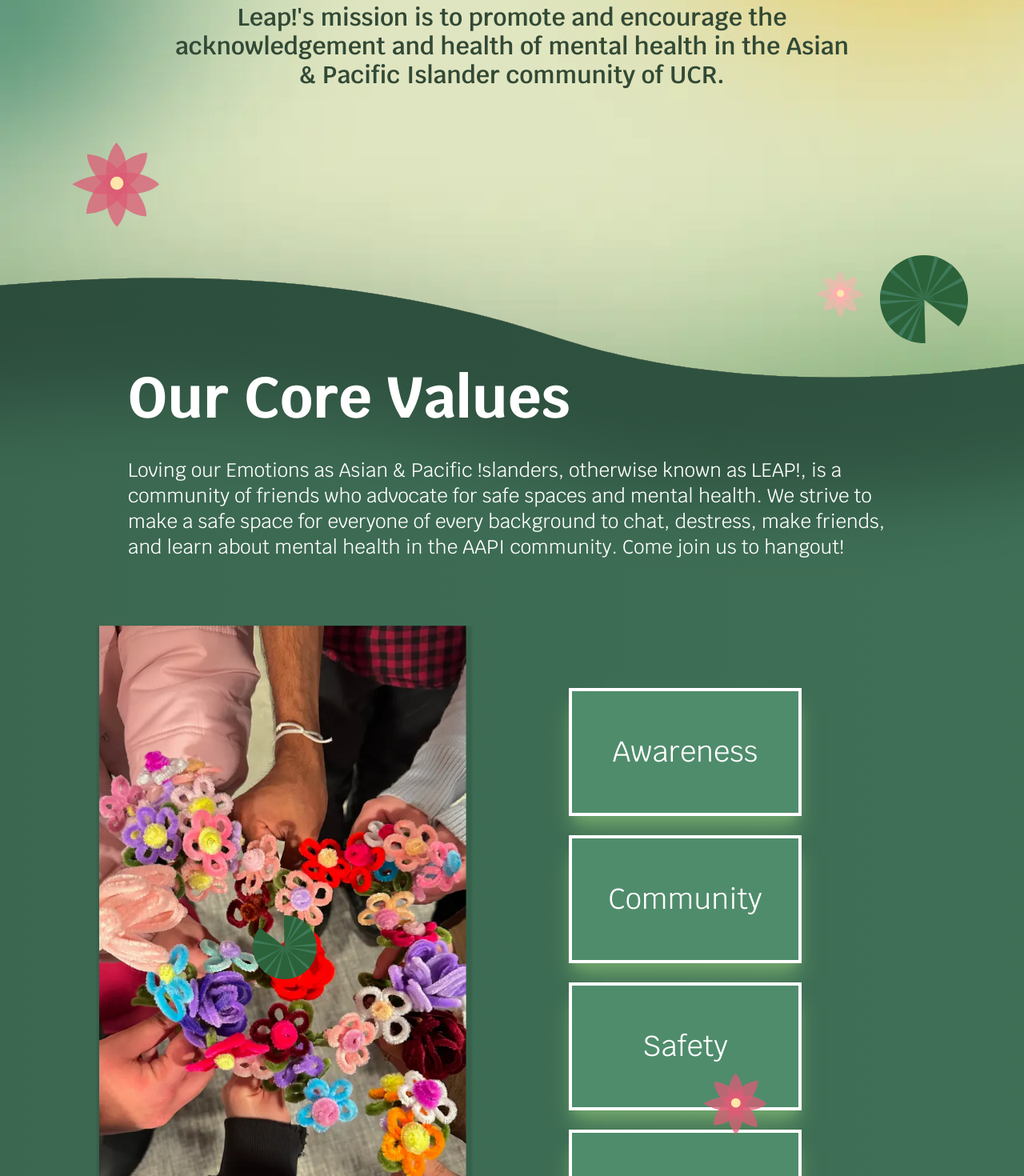
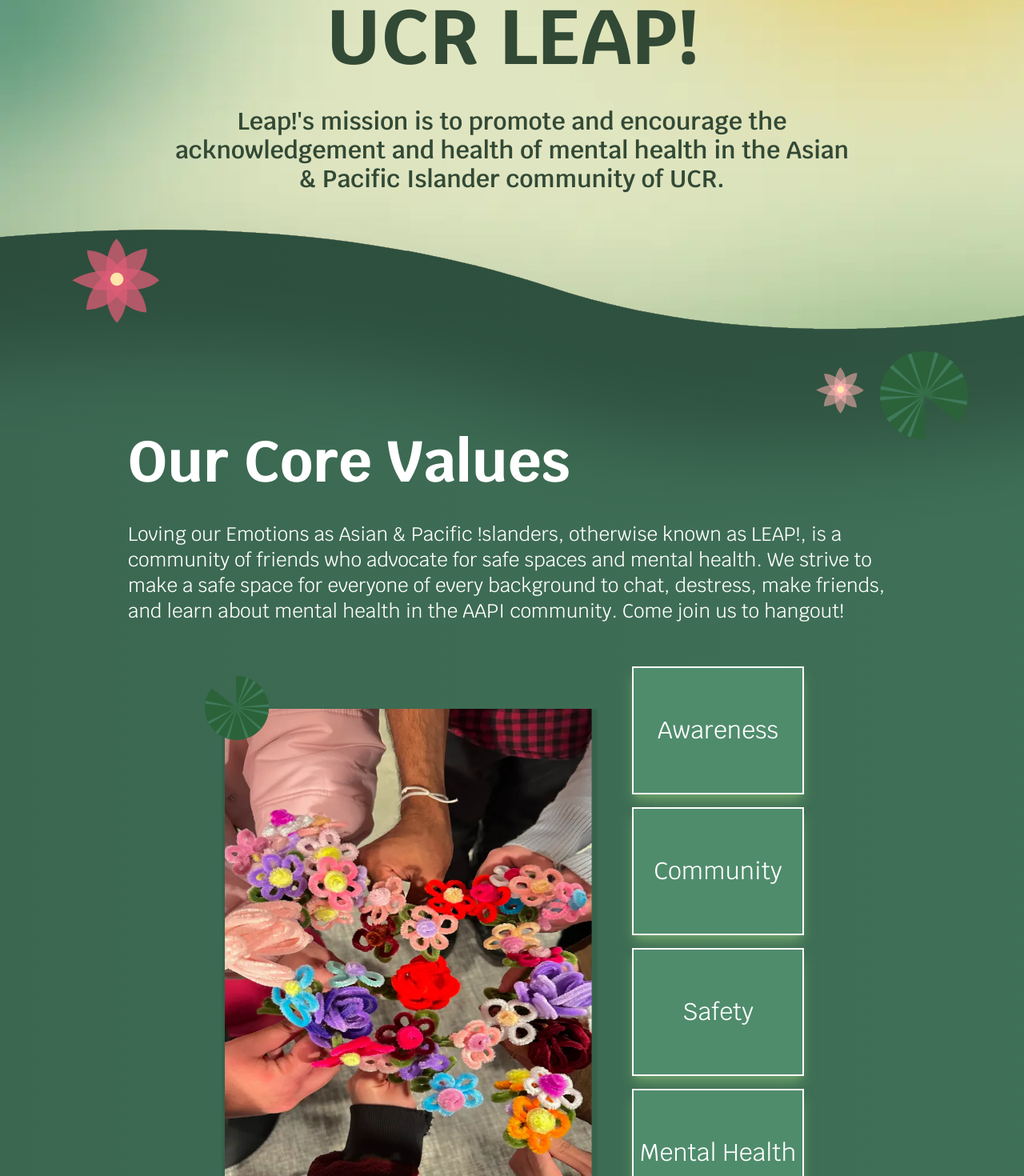
Before and after one commit to acm-ucr/leap-website, a Next.js app: page / in a window 1280 px wide. Shown: the part 340-1810 px from the top of the page at 80% size. Built offline with nearby package versions, Linux system fonts and the light colour scheme; what tailwindcss-animated would draw is missing.

Commit message:
fix spacing and some code quality

```diff
--- a/src/app/page.tsx
+++ b/src/app/page.tsx
@@ -12,7 +12,7 @@ const Home = () => {
       <Image
         src={valuesBg}
         alt="Background Image"
-        className="absolute top-[218px] -z-20 h-full w-full object-cover md:top-[250px] lg:top-[300px] xl:top-[420px]"
+        className="absolute top-[30vh] -z-20 h-full w-full object-cover sm:top-[35vh] md:top-[40vh] lg:top-[45vh]"
       />
       <Header />
       <CoreValues />
--- a/src/components/home/CoreValues.tsx
+++ b/src/components/home/CoreValues.tsx
@@ -1,18 +1,16 @@
 const CoreValues = () => {
   return (
-    <div className="relative flex items-center justify-center">
-      <div className="w-3/4 text-left">
-        <div className="font-leap text-4xl font-bold text-white sm:text-5xl lg:text-7xl">
-          Our Core Values
-        </div>
-        <p className="mt-10 font-leap text-xl text-white md:text-2xl">
-          Loving our Emotions as Asian & Pacific !slanders, otherwise known as
-          LEAP!, is a community of friends who advocate for safe spaces and
-          mental health. We strive to make a safe space for everyone of every
-          background to chat, destress, make friends, and learn about mental
-          health in the AAPI community. Come join us to hangout!
-        </p>
+    <div className="relative mt-[-30vh] flex w-3/4 flex-col items-start justify-center text-left sm:mt-[-30vh] md:mt-[-30vh] lg:mt-[-10vh]">
+      <div className="font-leap text-4xl font-bold text-white sm:text-5xl lg:text-7xl">
+        Our Core Values
       </div>
+      <p className="mt-10 font-leap text-xl text-white md:text-2xl">
+        Loving our Emotions as Asian & Pacific !slanders, otherwise known as
+        LEAP!, is a community of friends who advocate for safe spaces and mental
+        health. We strive to make a safe space for everyone of every background
+        to chat, destress, make friends, and learn about mental health in the
+        AAPI community. Come join us to hangout!
+      </p>
     </div>
   );
 };
--- a/src/components/home/Header.tsx
+++ b/src/components/home/Header.tsx
@@ -8,13 +8,13 @@ import Image from "next/image";
 
 const Header = () => {
   return (
-    <div className="relative flex h-screen w-full flex-col items-center justify-center">
+    <div className="relative flex h-screen w-full flex-col items-center justify-center md:h-[110vh] lg:h-[120vh]">
       <Image
         src={headerBg}
         alt="Home Header"
         className="absolute top-0 -z-30 min-h-screen w-screen object-fill"
       />
-      <div className="flex w-2/3 flex-col items-center justify-center gap-5 sm:mt-[-120vh] md:mt-[-15vh]">
+      <div className="mt-[-25vh] flex w-2/3 flex-col items-center justify-center gap-4 md:mt-[-20vh] md:gap-10 lg:mt-[-10vh] xl:mt-[-5vh]">
         <motion.div
           transition={{
             duration: 0.7,
@@ -22,10 +22,9 @@ const Header = () => {
           }}
           initial={{ opacity: 0, scale: 0.7 }}
           whileInView={{ opacity: 1, scale: 1 }}
+          className="text-center font-leap text-4xl font-bold text-leap-dark-green md:text-6xl lg:text-8xl"
         >
-          <div className="text-center font-leap text-4xl font-bold text-leap-dark-green md:text-6xl lg:text-8xl">
-            UCR LEAP!
-          </div>
+          UCR LEAP!
         </motion.div>
         <motion.div
           transition={{
@@ -34,12 +33,11 @@ const Header = () => {
           }}
           initial={{ opacity: 0, y: 50 }}
           whileInView={{ opacity: 1, y: 0 }}
+          className="text-center font-leap text-xl font-semibold text-leap-dark-green md:text-2xl lg:text-3xl"
         >
-          <div className="text-center font-leap text-xl font-semibold text-leap-dark-green md:text-2xl lg:text-3xl">
-            Leap!'s mission is to promote and encourage the acknowledgement and
-            health of mental health in the Asian & Pacific Islander community of
-            UCR.
-          </div>
+          Leap!'s mission is to promote and encourage the acknowledgement and
+          health of mental health in the Asian & Pacific Islander community of
+          UCR.
         </motion.div>
         <div className="absolute flex translate-x-[80%] translate-y-[325%] items-center justify-center gap-5 sm:translate-x-[180%] md:translate-x-[200%] md:translate-y-[390%] lg:translate-x-[180%] lg:translate-y-[370%] xl:translate-x-[250%] xl:translate-y-[340%]">
           <motion.div
--- a/src/components/home/ValueBox.tsx
+++ b/src/components/home/ValueBox.tsx
@@ -6,18 +6,18 @@ import redFlower from "@/public/assets/redFlower.svg";
 
 const ValueBox = () => {
   const topics = ["Awareness", "Community", "Safety", "Mental Health"];
-
   return (
-    <div className="flex min-h-[300px] items-center justify-center md:min-h-[450px] lg:min-h-[650px]">
-      <div className="grid w-full grid-cols-1 gap-6">
+    <div className="w-xs lg:w-md grid w-full grid-cols-1 items-center justify-center gap-4">
       {topics.map((topic, index) => (
         <motion.div
-            key={index}
           initial={{ y: -20, opacity: 0 }}
           whileInView={{ y: 0, opacity: 1 }}
           transition={{ duration: 0.3, delay: 0.15 * index }}
         >
-            <div className="flex h-[10vh] w-full items-center justify-center border-4 border-white bg-leap-mid-green p-6 text-center font-leap text-2xl text-white shadow-xl shadow-leap-light-green sm:text-3xl md:h-[20vh] lg:text-4xl">
+          <div
+            key={index}
+            className="w-15/16 md:w-14/15 lg:w-7/8 flex h-20 items-center justify-center border-2 border-white bg-leap-mid-green p-2 text-center font-leap text-2xl text-white shadow-lg shadow-leap-light-green lg:h-40 lg:text-3xl"
+          >
             {topic}
           </div>
         </motion.div>
@@ -32,7 +32,6 @@ const ValueBox = () => {
         </motion.div>
       </div>
     </div>
-    </div>
   );
 };
 
--- a/src/components/home/ValuesContainer.tsx
+++ b/src/components/home/ValuesContainer.tsx
@@ -7,9 +7,9 @@ import { motion } from "motion/react";
 
 const ValuesContainer = () => {
   return (
-    <div className="md:pt-15 flex h-full w-full flex-row items-center justify-evenly pb-11 lg:pt-20">
+    <div className="flex flex-row items-center justify-center gap-x-10 py-10 lg:pb-24">
       <motion.div
-        className="flex items-center justify-evenly"
+        className="flex items-center justify-center md:mt-20 lg:mt-16"
         initial={{ opacity: 0 }}
         whileInView={{ x: ["-5%", "0%"], y: ["20%", "0%"], opacity: 1 }}
         transition={{ duration: 0.5, delay: 0.1 }}
@@ -17,25 +17,32 @@ const ValuesContainer = () => {
         <Image
           src={FlowerImg}
           alt="Flowers"
-          className="h-full w-[200px] object-fill md:w-[300px] lg:w-[475px]"
+          className="h-[300px] w-[200px] md:h-[450px] md:w-[300px] lg:h-[650px] lg:w-[475px]"
         />
+        <div className="absolute translate-x-[-100%] translate-y-[-200%] md:translate-x-[-170%] md:translate-y-[-280%] lg:translate-x-[-270%] lg:translate-y-[-405%]">
           <motion.div
             initial={{ opacity: 0, x: -50 }}
             whileInView={{ opacity: 1, x: 0, rotate: 360 }}
             transition={{ duration: 0.7, delay: 0.5 }}
-          className="absolute translate-x-[-100%] translate-y-[-200%] md:translate-x-[-170%] md:translate-y-[-280%] lg:translate-x-[-270%] lg:translate-y-[-405%]"
           >
-          <Image src={lilyPad} alt="LilyPad" className="h-20 w-20 rotate-180" />
+            <Image
+              src={lilyPad}
+              alt="LilyPad"
+              className="h-20 w-20 rotate-180"
+            />
           </motion.div>
+        </div>
       </motion.div>
+
+      <div className="flex items-center justify-center">
         <motion.div
           initial={{ opacity: 0 }}
           whileInView={{ y: ["20%", "0%"], x: ["10%", "0%"], opacity: 1 }}
           transition={{ duration: 0.5, delay: 0.1 }}
-        className="mr-6 mt-20 flex items-center justify-center md:mr-24 lg:mr-40 lg:mt-16"
         >
           <ValueBox />
         </motion.div>
+      </div>
     </div>
   );
 };
```
Also changed, not shown: 1 other file (tests, documents, lock files or other folders). Lines whose indentation alone changed are shown as unchanged.
